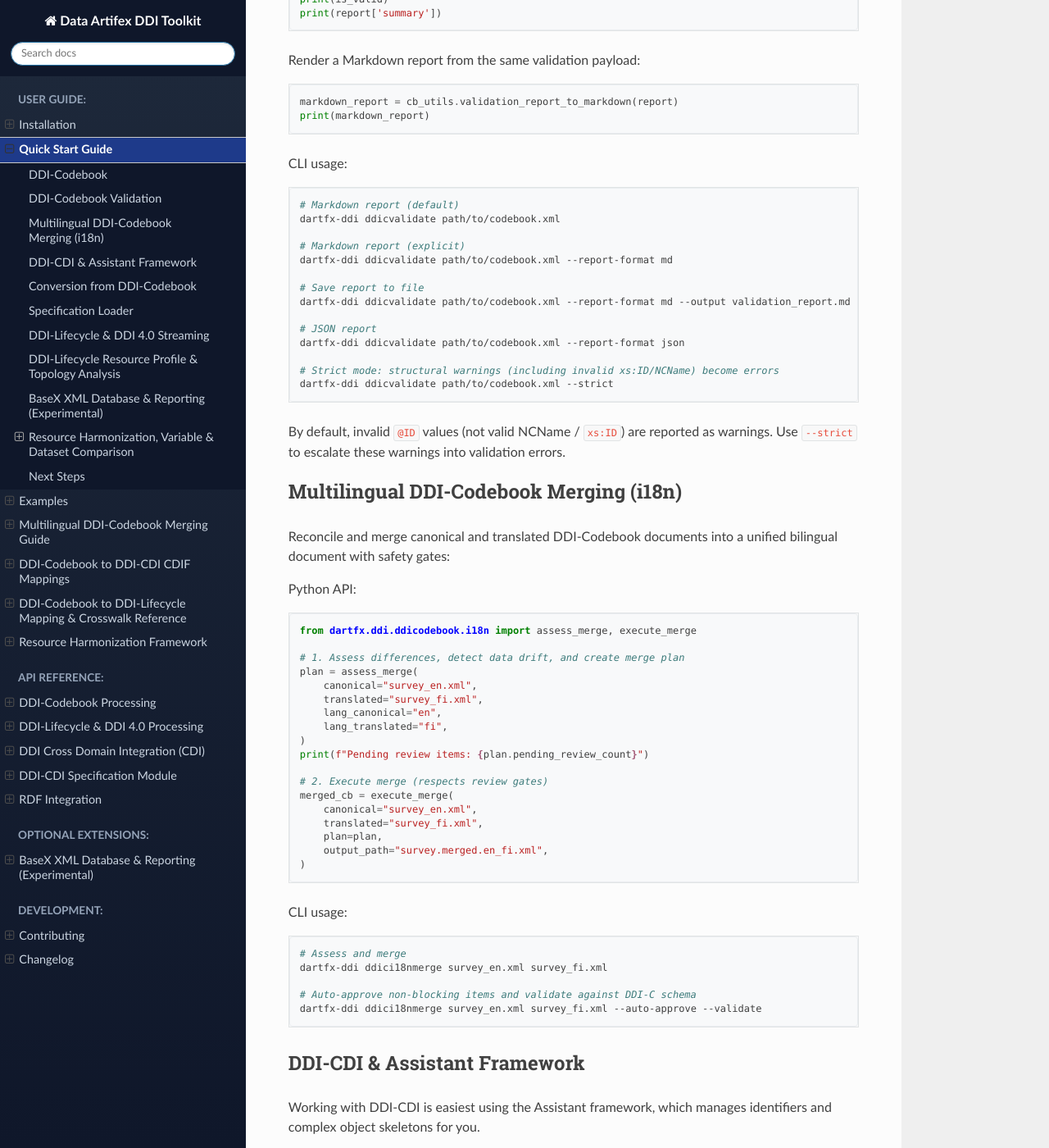
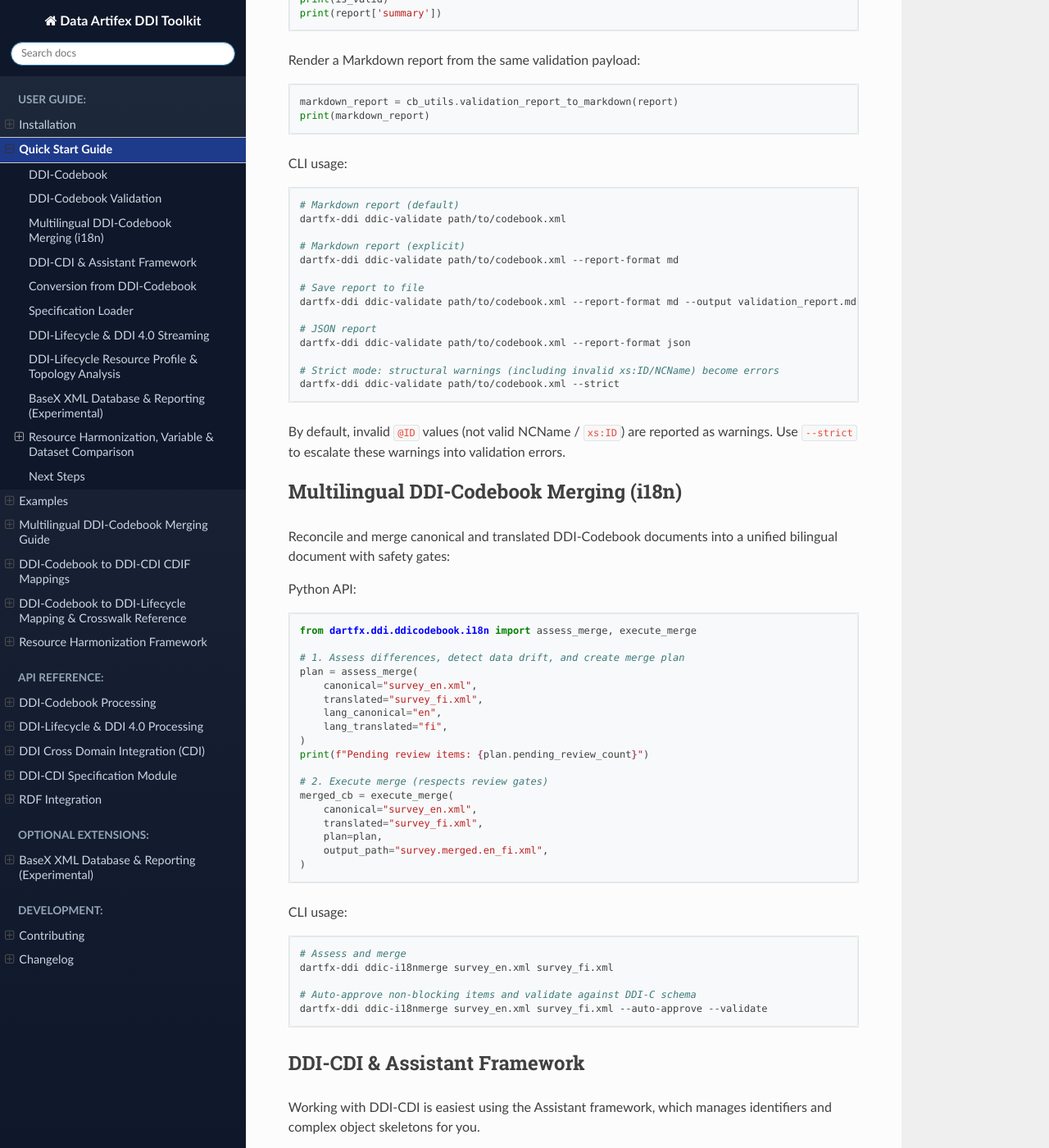
Before and after one commit to DataArtifex/ddi-toolkit, a Sphinx documentation site: the page built from docs/source/quickstart.rst, in a window 1280 px wide and 1400 px high, scrolled down 723 px. Shown: the whole window at 82% size. Built offline with Sphinx 7.4.7 and the Read the Docs theme 3.1.0, drawn with Linux system fonts in a browser that asks for light colours.

Commit message:
refactor: rename cli commands to use hyphenated format for consistency

```diff
--- a/docs/source/index.rst
+++ b/docs/source/index.rst
@@ -26,7 +26,7 @@ Key Features
 ------------
 
 * **DDI-Codebook XML Processing**: Load, parse, extract structured metadata, and validate DDI-Codebook documents with JSON and Markdown reports.
-* **Multilingual DDI-Codebook Merging**: Assess translation discrepancies, generate review plans, and merge bilingual DDI-Codebook documents with safety gates via Python API (``ddicodebook.i18n``) or the ``dartfx-ddi ddici18nmerge`` CLI.
+* **Multilingual DDI-Codebook Merging**: Assess translation discrepancies, generate review plans, and merge bilingual DDI-Codebook documents with safety gates via Python API (``ddicodebook.i18n``) or the ``dartfx-ddi ddic-i18nmerge`` CLI.
 * **DDI-Lifecycle Fragment Streaming**: Stream and parse DDI 3.3 XML documents fragment-by-fragment into DDI 4.0 RC1 models via Python or CLI.
 * **DDI-Lifecycle Reference Graph & Path Analysis**: Dual-pass streaming reference analyzer, multi-hop pathfinding, multiplicity metrics, and export to interactive Vis.js HTML, Markdown, JSON, Mermaid, Graphviz DOT, Turtle RDF, and NetworkX.
 * **DDI-CDI Model Classes**: Work with definitive Pydantic-based classes representing the full DDI-CDI specification.
--- a/docs/source/quickstart.rst
+++ b/docs/source/quickstart.rst
@@ -45,19 +45,19 @@ CLI usage:
 .. code-block:: bash
 
    # Markdown report (default)
-   dartfx-ddi ddicvalidate path/to/codebook.xml
+   dartfx-ddi ddic-validate path/to/codebook.xml
 
    # Markdown report (explicit)
-   dartfx-ddi ddicvalidate path/to/codebook.xml --report-format md
+   dartfx-ddi ddic-validate path/to/codebook.xml --report-format md
 
    # Save report to file
-   dartfx-ddi ddicvalidate path/to/codebook.xml --report-format md --output validation_report.md
+   dartfx-ddi ddic-validate path/to/codebook.xml --report-format md --output validation_report.md
 
    # JSON report
-   dartfx-ddi ddicvalidate path/to/codebook.xml --report-format json
+   dartfx-ddi ddic-validate path/to/codebook.xml --report-format json
 
    # Strict mode: structural warnings (including invalid xs:ID/NCName) become errors
-   dartfx-ddi ddicvalidate path/to/codebook.xml --strict
+   dartfx-ddi ddic-validate path/to/codebook.xml --strict
 
 By default, invalid ``@ID`` values (not valid NCName / ``xs:ID``) are reported as warnings.
 Use ``--strict`` to escalate these warnings into validation errors.
@@ -95,10 +95,10 @@ CLI usage:
 .. code-block:: bash
 
    # Assess and merge
-   dartfx-ddi ddici18nmerge survey_en.xml survey_fi.xml
+   dartfx-ddi ddic-i18nmerge survey_en.xml survey_fi.xml
 
    # Auto-approve non-blocking items and validate against DDI-C schema
-   dartfx-ddi ddici18nmerge survey_en.xml survey_fi.xml --auto-approve --validate
+   dartfx-ddi ddic-i18nmerge survey_en.xml survey_fi.xml --auto-approve --validate
 
 DDI-CDI & Assistant Framework
 -----------------------------
```
Also changed, not shown: CHANGELOG.md (+8 -5 lines), README.md (+9 -9 lines), docs/source/changelog.rst (+4 -4 lines), docs/source/codebook_i18n_merge.rst (+5 -5 lines), docs/source/ddicodebook.rst (+7 -7 lines), 3 other files.
